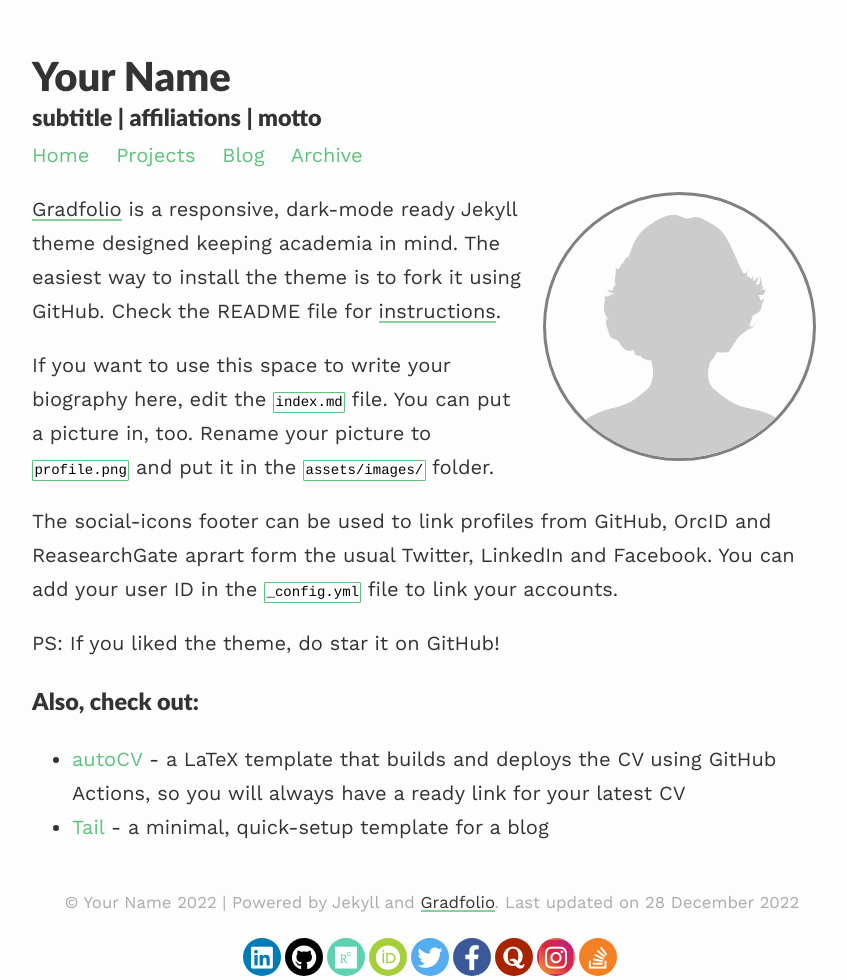
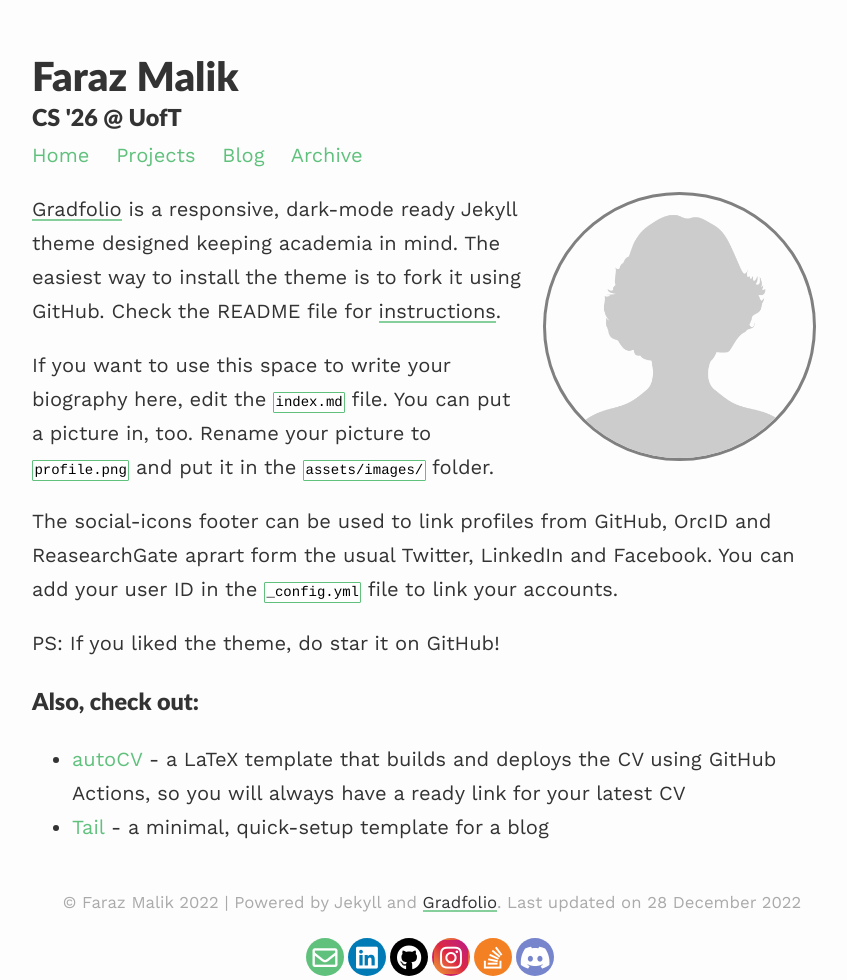
Before and after one commit to numberisnan/numberisnan.github.io, a Jekyll site: the page built from index.md, in a window 1280 px wide. Shown: the whole page, without its empty margins (208-1055 px from the left). Built offline with Jekyll 4.4.1, drawn with Linux system fonts in a browser that asks for light colours; nearby versions of some CDN libraries.

Commit message:
Add social links

```diff
--- a/_config.yml
+++ b/_config.yml
@@ -1,27 +1,28 @@
 ### your site title here
 
-title: Your Name
-description: subtitle | affiliations | motto
+title: Faraz Malik
+description: CS '26 @ UofT
 
 baseurl: #name of GitHub repository
 url: "" #custom url to be used instead of GitHub repository
-email: #
+email: "faraz.malik@mail.utoronto.ca"
 
 # Pagination
 paginate: 4
 permalink: /blog/:year/:title/
-paginate_path: /blog/page:num/
+paginate_path: /blog/:num/
 
 # Social media links in footer
-twitter: "#"
-linkedin: "#"
-stackoverflow: "#"
-github: "#"
-researchgate: "#"
-orcid: "#"
-quora: "#"
-instagram: "#"
-facebook: "#"
+# twitter: "#"
+linkedin: "numberisnan"
+stackoverflow: "20187265"
+github: "farazkaleemmalik"
+#researchgate: "#"
+#orcid: "#"
+#quora: "#"
+instagram: "numberisnan"
+#facebook: "#"
+discord: "492024450825322498"
 
 
 # Markdown
```
